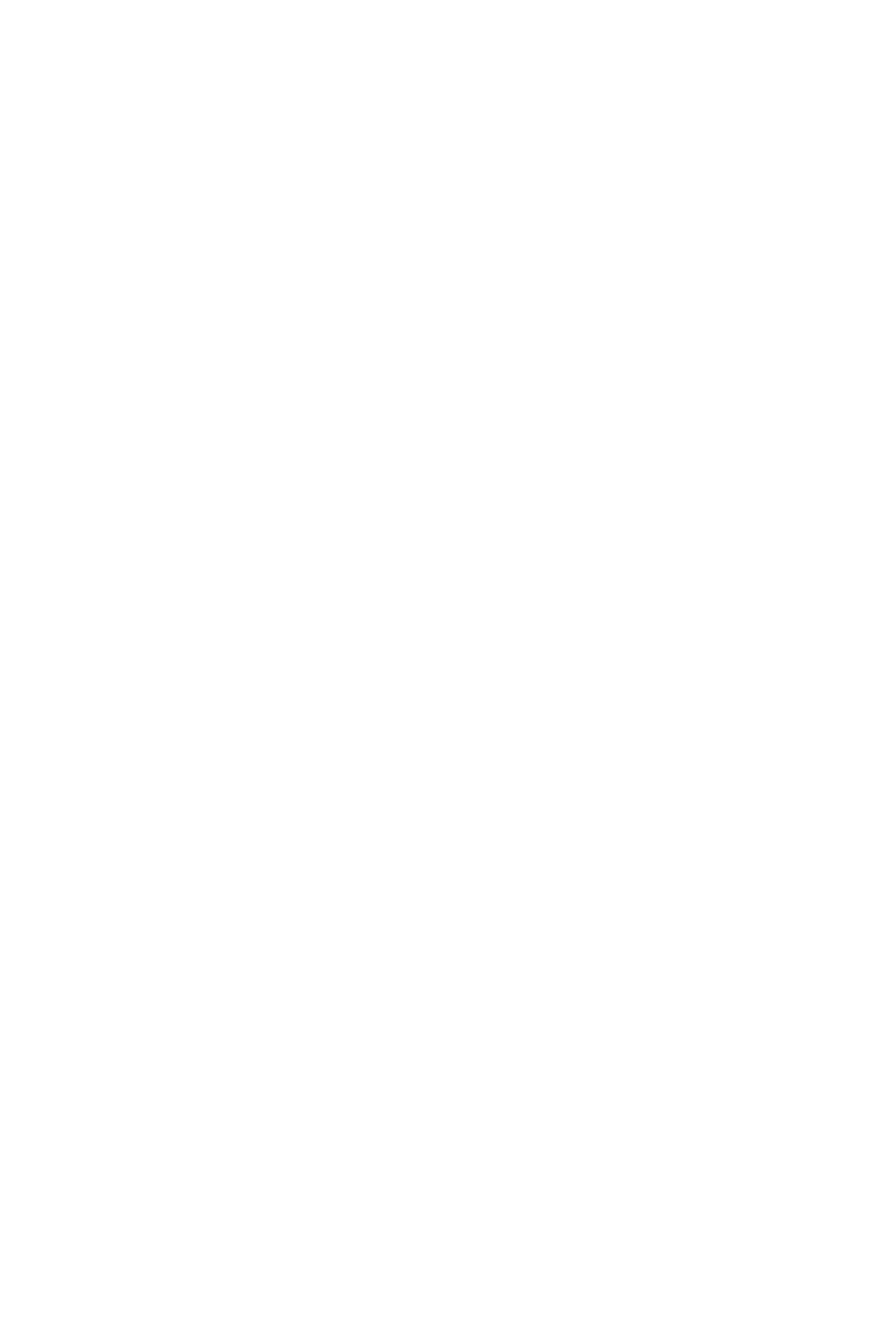
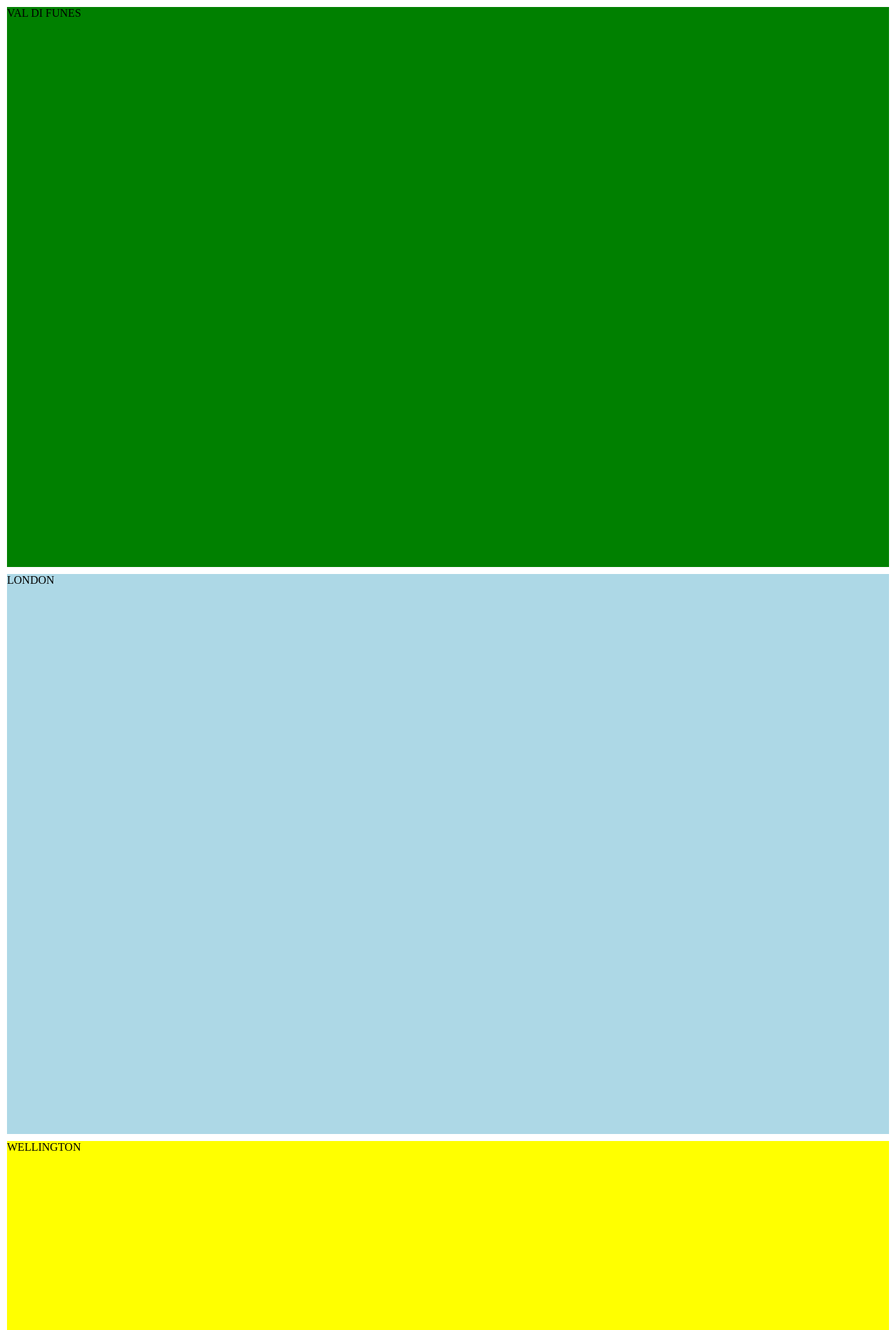
Before and after one commit to AAgozzino/htmlcss-airbnb, a plain HTML site: page index.html in a window 1280 px wide. Shown: the top 1900 px of the page at 70% size. Before the commit the page ends 800 px from the top, so only its background shows below. Drawn offline with Linux system fonts and the light colour scheme.

Commit message:
Creazione struttura + upload immagini

```diff
--- a/css/style.css
+++ b/css/style.css
@@ -3,3 +3,21 @@
   margin: 0;
   padding: 0;
 }
+
+.city{
+  height: 100vh;
+  width: calc(100% - 20px);
+  margin: 10px;
+}
+
+.funes{
+  background-color: green;
+}
+
+.london{
+  background-color: lightblue;
+}
+
+.wellington{
+  background-color: yellow;
+}
--- a/index.html
+++ b/index.html
@@ -5,7 +5,36 @@
     <title>Airbnb</title>
     <link rel="stylesheet" href="css/style.css">
   </head>
+
   <body>
+    <!-- city 1 -->
+    <section class="city funes">
+      <div class="layover">
+        <div class="city-name">
+          VAL DI FUNES
+        </div>
+      </div>
+    </section>
+    <!-- /city 1 -->
 
+    <!-- city 2 -->
+    <section class="city london">
+      <div class="layover">
+        <div class="city-name">
+          LONDON
+        </div>
+      </div>
+    </section>
+    <!-- /city 2 -->
+
+    <!-- city 3 -->
+    <section class="city wellington">
+      <div class="layover">
+        <div class="city-name">
+          WELLINGTON
+        </div>
+      </div>
+    </section>
+    <!-- /city 3 -->
   </body>
 </html>
```
Also changed, not shown: img/funes.jpg (added), img/london.webp (added), img/wellington-nz.jpg (added), 1 other file.
